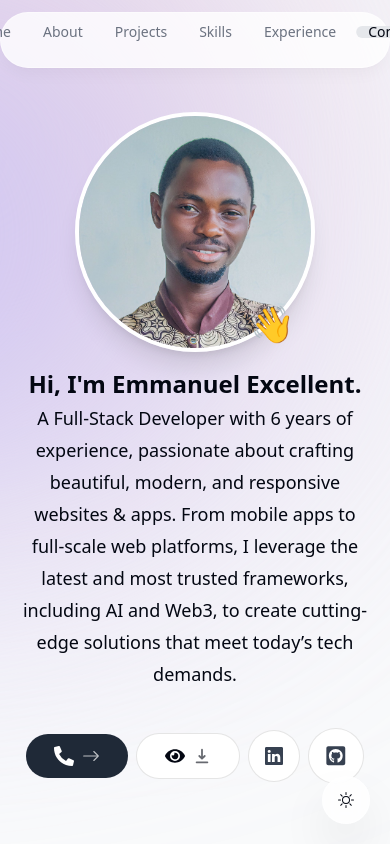
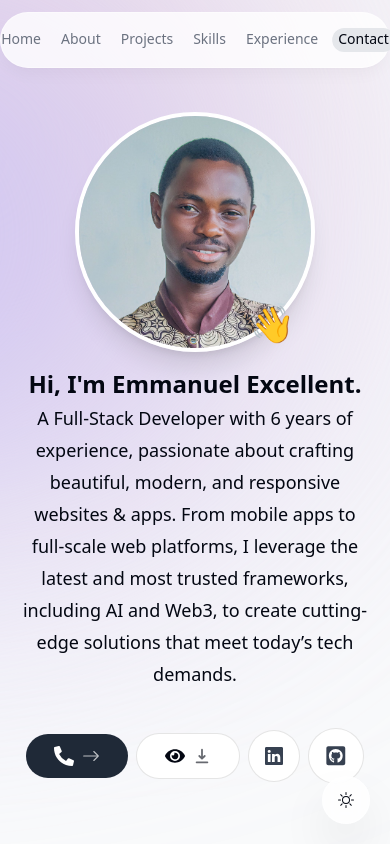
Before and after one commit to emmaexcellent/Nextjs-portfolio, a Next.js app: page / in a window 390 px wide. Shown: the top 844 px of the page. Built offline with nearby package versions, Linux system fonts and the light colour scheme; no server answers.

Commit message:
update project list

```diff
--- a/components/header.tsx
+++ b/components/header.tsx
@@ -16,11 +16,11 @@ export default function Header() {
         animate={{ y: 0, opacity: 1}}>
       </motion.div>
 
-        <nav className="fixed flex top-[1rem] left-1/2 h-8 md:h-12
-          -translate-x-1/2 py-2 md:top-[1.7rem] sm:h-[initial]
+        <nav className="fixed flex top-[1rem] left-1/2 h-12
+          -translate-x-1/2 py-2 sm:top-[1.7rem] sm:h-[initial]
           sm:py-0">
           <ul className='flex w-full md:w-[22rem] flex-nowrap items-center
-            justify-center text-sm md:text-md font-medium
+            justify-center text-sm md:text-base font-medium
             text-gray-500 sm:w-[initial] gap-2 md:gap-5'>
             {
               links.map(link => (
@@ -28,7 +28,7 @@ export default function Header() {
                   key={link.hash}
                   initial={{ y: -100, opacity: 0 }}
                   animate={{ y: 0, opacity: 1}}>
-                  <Link className={clsx('flex w-full items-center justify-center px-3 py-3 hover:text-gray-950 transition dark:text-gray-500 dark:hover:text-gray-300', {"text-gray-950 dark:text-gray-200": activeSection === link.name, })}
+                  <Link className={clsx('flex w-full items-center justify-center px-1.5 py-1.5 pb-2 md:px-3 md:py-3 hover:text-gray-950 transition dark:text-gray-500 dark:hover:text-gray-300', {"text-gray-950 dark:text-gray-200": activeSection === link.name, })}
                   href={link.hash}
                   onClick={() => {
                     setActiveSection(link.name)
--- a/email/contact-form-email.tsx
+++ b/email/contact-form-email.tsx
@@ -26,7 +26,7 @@ export default function ContactFormEmail({ message, senderEmail }: ContactFormEm
           <Container>
             <Section className="bg-white borderBlack my-10 px-10 py-4 rounded-md">
               <Heading className='leading-tight'>
-                You received the following message from the contact form
+                Sent from portfolio contact form:
               </Heading>
               <Text>{message}</Text>
               <Hr/>
```
Also changed, not shown: 1 other file (tests, documents, lock files or other folders).
